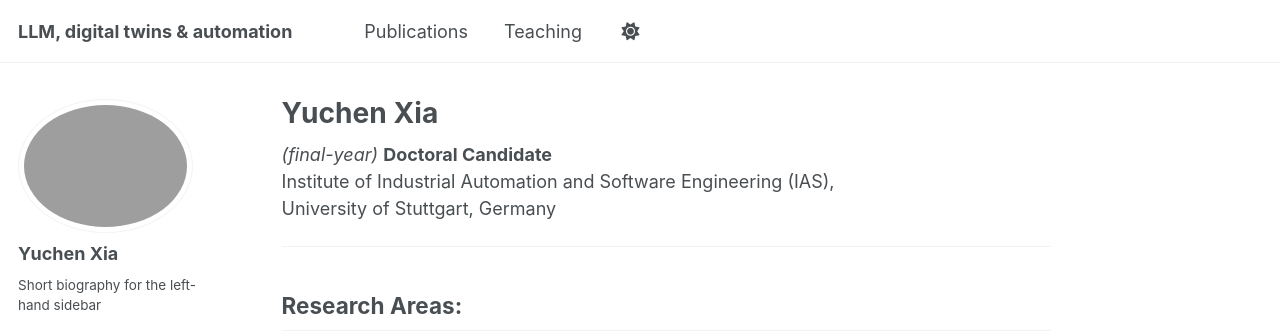
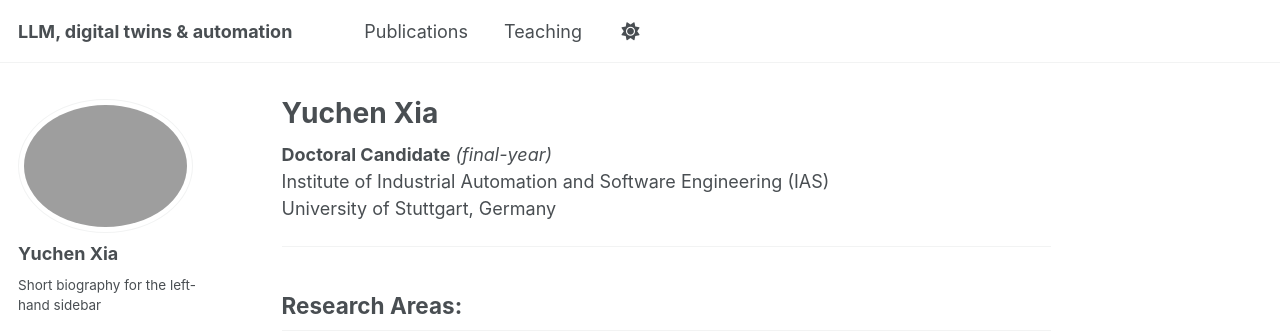
Before and after one commit to YuchenXia/yuchenxia.github.io, a Jekyll site: the page built from _pages/about.md, in a window 1280 px wide and 900 px high. Shown: the top 336 px of the window. Built offline with Jekyll 4.4.1, drawn with Linux system fonts in a browser that asks for light colours; some web fonts are replaced.

```diff
--- a/_pages/about.md
+++ b/_pages/about.md
@@ -6,8 +6,8 @@ redirect_from:
   - /about/
   - /about.html
 ---
-*(final-year)* **Doctoral Candidate**
-Institute of Industrial Automation and Software Engineering (IAS),
+**Doctoral Candidate** *(final-year)*
+Institute of Industrial Automation and Software Engineering (IAS)
 University of Stuttgart, Germany
 
 ---
```
